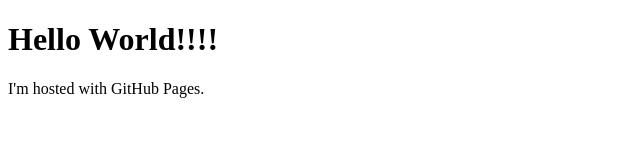
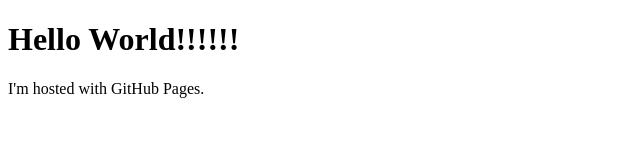
Before and after one commit to babblespring/babblespring.github.io, a plain HTML site: page index.html in a window 1280 px wide. Shown: the full height of the page, 0-640 px from the left. Drawn offline with Linux system fonts and the light colour scheme.

Commit message:
Update index.html
New commit

```diff
--- a/index.html
+++ b/index.html
@@ -1,7 +1,7 @@
 <!DOCTYPE html>
 <html>
 <body>
-<h1>Hello World!!!!</h1>
+<h1>Hello World!!!!!!</h1>
 <p>I'm hosted with GitHub Pages.</p>
 </body>
 </html>
```
